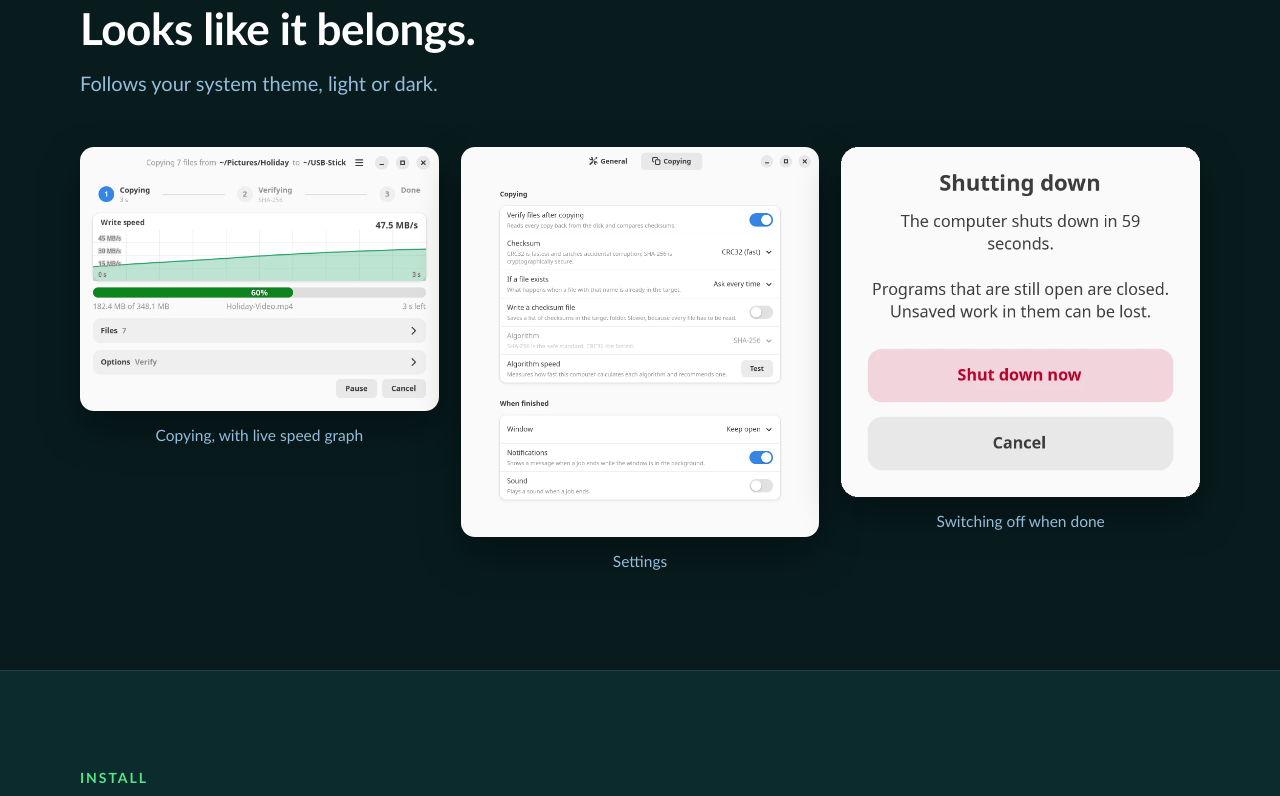
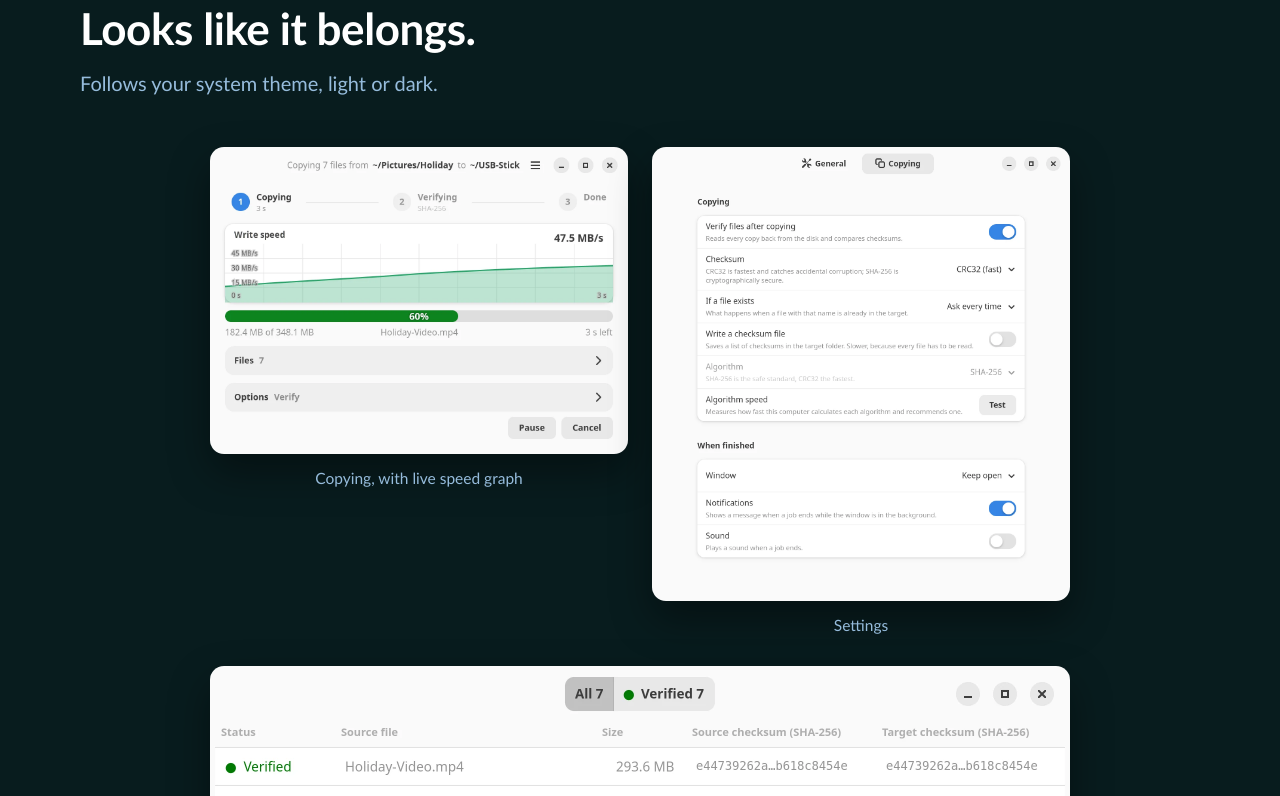
Before and after one commit to DigitGram/trustcopy, a plain HTML site: page index.html in a window 1280 px wide. Shown: the part 2840-3636 px from the top of the page. Drawn offline with Linux system fonts and the light colour scheme.

Commit message:
feat: show the file list window in the gallery, two screenshots above and the wide one below

```diff
--- a/index.html
+++ b/index.html
@@ -134,7 +134,10 @@ h2{margin:0 0 14px;color:var(--white);font-size:clamp(30px,4vw,44px);line-height
 .gallery figure{margin:0}
 .gallery img{border-radius:14px;box-shadow:0 18px 40px rgba(0,0,0,.4)}
 .gallery figcaption{margin-top:12px;color:var(--sub);font-size:15.5px;text-align:center}
-@media(max-width:800px){.gallery{grid-template-columns:1fr;max-width:460px;margin-inline:auto}}
+/* two screenshots side by side, the wide one (a table) below them over the full width */
+.gallery.mixed{grid-template-columns:repeat(2,minmax(0,1fr));max-width:860px;margin-inline:auto;gap:28px 24px}
+.gallery.mixed .wide{grid-column:1/-1}
+@media(max-width:800px){.gallery{grid-template-columns:1fr;max-width:460px;margin-inline:auto}.gallery.mixed{grid-template-columns:1fr;max-width:460px}}
 
 /* install */
 .install .box{display:grid;grid-template-columns:minmax(0,1fr) minmax(0,1fr);gap:40px;align-items:start}
@@ -243,10 +246,10 @@ footer .links{display:flex;flex-wrap:wrap;gap:22px}
     <div class="kicker">Screenshots</div>
     <h2>Looks like it belongs.</h2>
     <p class="intro">Follows your system theme, light or dark.</p>
-    <div class="gallery">
+    <div class="gallery mixed">
       <figure><img src="img/running-light.webp" alt="Copying: steps, live speed graph and progress" loading="lazy" width="1280" height="940"><figcaption>Copying, with live speed graph</figcaption></figure>
       <figure><img src="img/settings-light.webp" alt="The settings of the Copying page" loading="lazy" width="1400" height="1520"><figcaption>Settings</figcaption></figure>
-      <figure><img src="img/power-light.webp" alt="The countdown before the computer shuts down" loading="lazy" width="592" height="577"><figcaption>Switching off when done</figcaption></figure>
+      <figure class="wide"><img src="img/files-light.webp" alt="Every copied file in a table with its status and the source and target checksum" loading="lazy" width="1720" height="960"><figcaption>Every file, with its checksums</figcaption></figure>
     </div>
   </div>
 </section>
```
Also changed, not shown: img/files-light.webp (added), img/power-light.webp (deleted).
